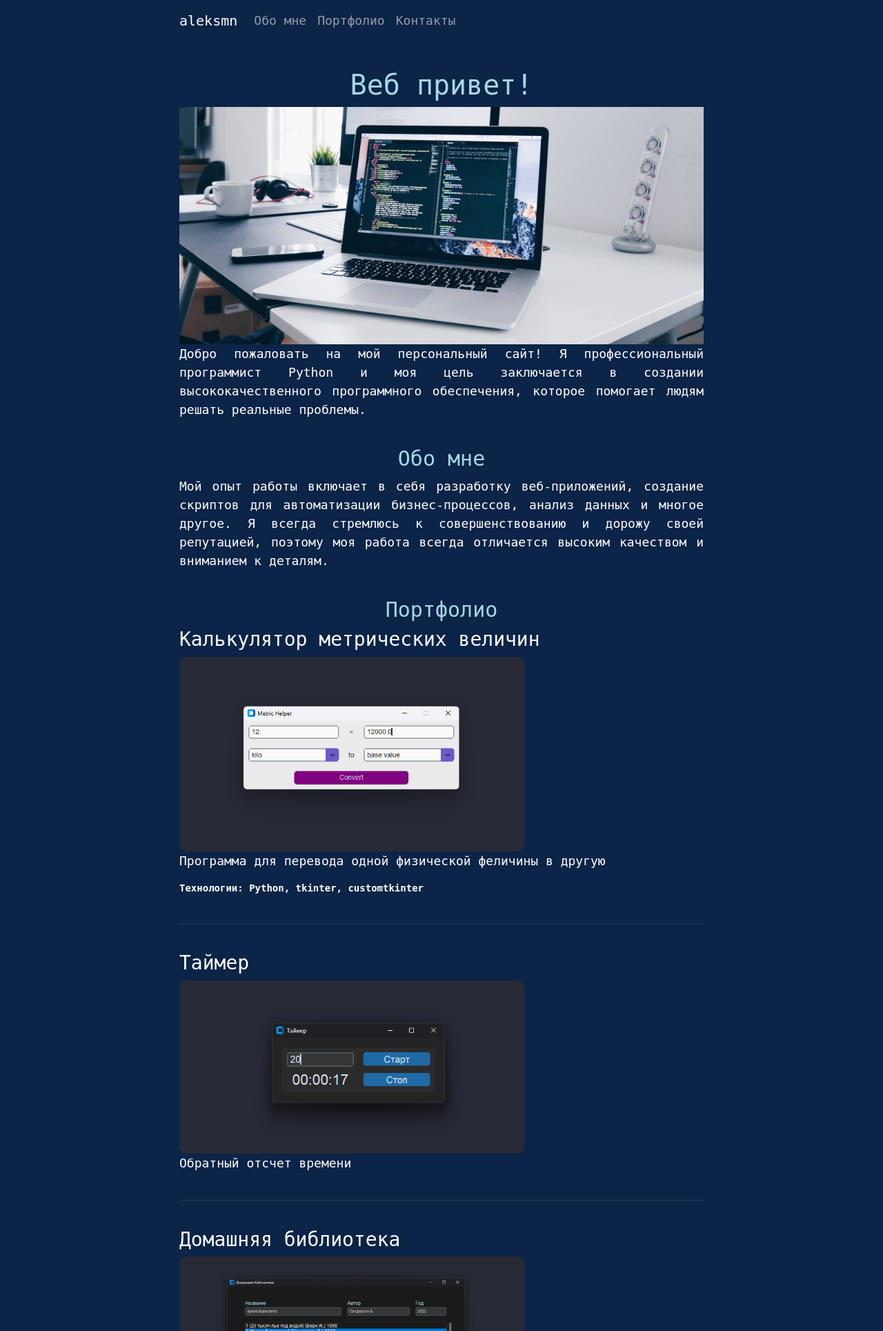
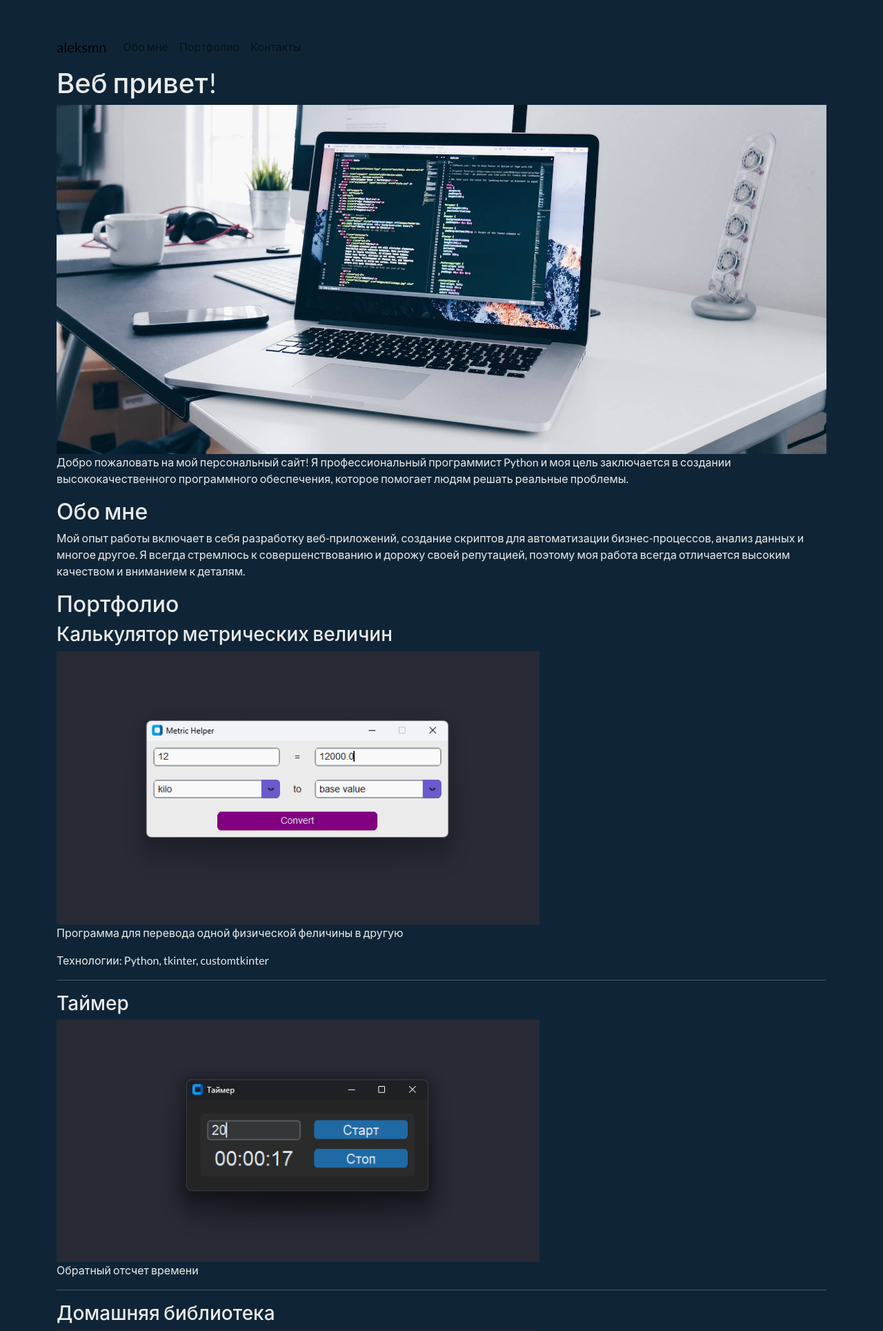
Before and after one commit to aleksmn/FlaskLessons, a Flask app: page / in a window 1280 px wide. Shown: the top 1929 px of the page at 69% size. Run offline with Flask 3, Linux system fonts and the light colour scheme; some libraries are stand-ins or nearby versions.

Commit message:
fix styles

```diff
--- a/templates/index.html
+++ b/templates/index.html
@@ -7,73 +7,10 @@
   <title>Персональный сайт</title>
 
   <!-- Подключение Bootstrap -->
-	 <link href="https://cdn.jsdelivr.net/npm/bootstrap@5.3.0-alpha3/dist/css/bootstrap.min.css" rel="stylesheet" integrity="sha384-KK94CHFLLe+nY2dmCWGMq91rCGa5gtU4mk92HdvYe+M/SXH301p5ILy+dN9+nJOZ" crossorigin="anonymous">
-
-  <style>
-    body {
-      font-size: 18px;
-      font-family: monospace;
-      background-color: #0B2447;
-      color:white;
-    }
-
-    .container {
-      max-width: 800px;
-      margin-left: auto;
-      margin-right: auto;
-      text-align: justify;
-      padding: 0 20px;
-    }
-
-    h1 {
-      margin-top: 40px;
-      text-align: center;
-      font-size: 40px;
-      color: #A5D7E8;
-    }
-
-    h2 {
-      margin-top: 40px;
-      text-align: center;
-      font-size: 30px;
-      color: #A5D7E8;
-    }
-
-    p {
-      line-height: 1.5;
-    }
-
-    .project img {
-      border-radius: 10px;
-      width: 500px;
-      max-width:100%;
-    }
-
-    .project .techs {
-      font-size: 14px;
-      font-weight: bold;
-
-    }
-
-    hr {
-      border: none;
-      border-top: 1px solid grey;
-      margin-top: 40px;
-      margin-bottom: 40px;
-    }
-
-
-    footer {
-      text-align: center;
-      font-size: 14px;
-      color: grey;
-      padding: 40px;
-    }
-
-
-  </style>
+	 <!-- <link href="https://cdn.jsdelivr.net/npm/bootstrap@5.3.0-alpha3/dist/css/bootstrap.min.css" rel="stylesheet" integrity="sha384-KK94CHFLLe+nY2dmCWGMq91rCGa5gtU4mk92HdvYe+M/SXH301p5ILy+dN9+nJOZ" crossorigin="anonymous"> -->
+	 <link href="https://cdn.jsdelivr.net/npm/bootswatch@5.3.2/dist/superhero/bootstrap.min.css" rel="stylesheet">
 </head>
-<body>
+<body style="padding: 40px;">
 
   {% include 'nav.html' %}
 
@@ -111,7 +48,7 @@
     <div class="project">
 
       <h3>{{project.title}}</h3>
-      <img src="static/{{project.img_link}}" alt="">
+      <img src="static/{{project.img_link}}" style="width: 700px; max-width: 100%;">
       <p>{{project.desc_text}}</p>
 
       {% if 'keywords' in project %}
```
